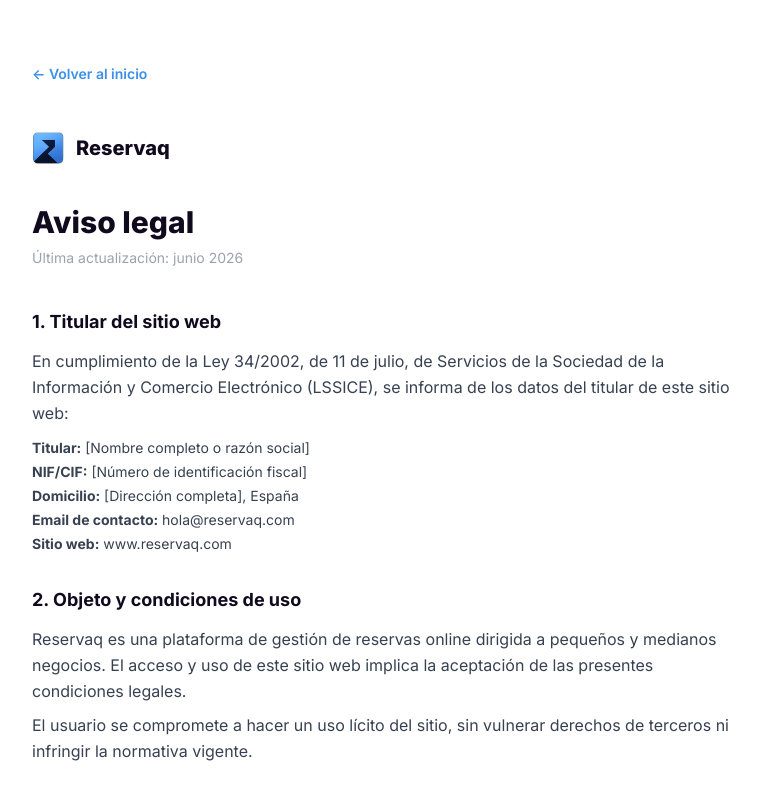
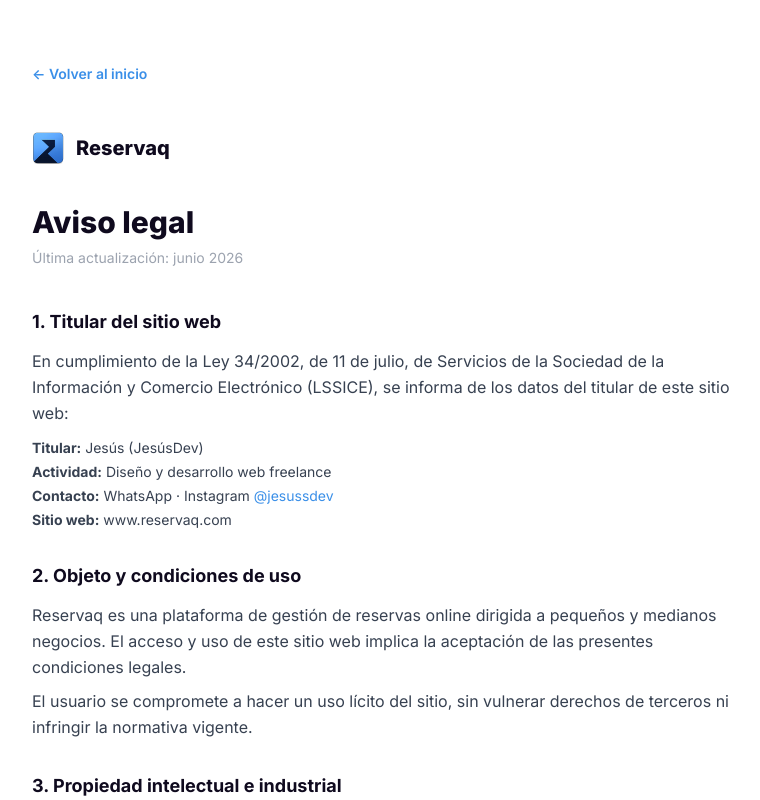
Before and after one commit to JESUS323DEV/reservaq-landing, a React (Vite) app: page /aviso-legal in a window 1280 px wide. Shown: the top 800 px of the page, without its empty margins (252-1012 px from the left). Built offline with nearby package versions, Linux system fonts and the light colour scheme.

Commit message:
feat: datos reales del titular en páginas legales

```diff
--- a/src/pages/AvisoLegal.jsx
+++ b/src/pages/AvisoLegal.jsx
@@ -23,10 +23,9 @@
             <h2 className="text-lg font-bold text-[#0F0A1E] mb-3">1. Titular del sitio web</h2>
             <p>En cumplimiento de la Ley 34/2002, de 11 de julio, de Servicios de la Sociedad de la Información y Comercio Electrónico (LSSICE), se informa de los datos del titular de este sitio web:</p>
             <ul className="mt-3 space-y-1 text-sm">
-              <li><strong>Titular:</strong> [Nombre completo o razón social]</li>
-              <li><strong>NIF/CIF:</strong> [Número de identificación fiscal]</li>
-              <li><strong>Domicilio:</strong> [Dirección completa], España</li>
-              <li><strong>Email de contacto:</strong> hola@reservaq.com</li>
+              <li><strong>Titular:</strong> Jesús (JesúsDev)</li>
+              <li><strong>Actividad:</strong> Diseño y desarrollo web freelance</li>
+              <li><strong>Contacto:</strong> WhatsApp · Instagram <a href="https://instagram.com/jesussdev" className="text-[#3a8fe8] hover:underline" target="_blank" rel="noreferrer">@jesussdev</a></li>
               <li><strong>Sitio web:</strong> www.reservaq.com</li>
             </ul>
           </section>
@@ -55,7 +54,7 @@
 
           <section>
             <h2 className="text-lg font-bold text-[#0F0A1E] mb-3">6. Contacto</h2>
-            <p>Para cualquier consulta relacionada con este aviso legal puedes escribirnos a <a href="mailto:hola@reservaq.com" className="text-[#3a8fe8] hover:underline">hola@reservaq.com</a>.</p>
+            <p>Para cualquier consulta relacionada con este aviso legal puedes contactar por WhatsApp o a través de Instagram <a href="https://instagram.com/jesussdev" className="text-[#3a8fe8] hover:underline" target="_blank" rel="noreferrer">@jesussdev</a>.</p>
           </section>
 
         </div>
--- a/src/pages/Privacidad.jsx
+++ b/src/pages/Privacidad.jsx
@@ -22,10 +22,9 @@
           <section>
             <h2 className="text-lg font-bold text-[#0F0A1E] mb-3">1. Responsable del tratamiento</h2>
             <ul className="space-y-1 text-sm">
-              <li><strong>Titular:</strong> [Nombre completo o razón social]</li>
-              <li><strong>NIF/CIF:</strong> [Número de identificación fiscal]</li>
-              <li><strong>Domicilio:</strong> [Dirección completa], España</li>
-              <li><strong>Email:</strong> hola@reservaq.com</li>
+              <li><strong>Titular:</strong> Jesús (JesúsDev)</li>
+              <li><strong>Actividad:</strong> Diseño y desarrollo web freelance</li>
+              <li><strong>Contacto:</strong> WhatsApp · Instagram <a href="https://instagram.com/jesussdev" className="text-[#3a8fe8] hover:underline" target="_blank" rel="noreferrer">@jesussdev</a></li>
             </ul>
           </section>
 
@@ -76,7 +75,7 @@
 
           <section>
             <h2 className="text-lg font-bold text-[#0F0A1E] mb-3">7. Derechos del usuario</h2>
-            <p>Puedes ejercer en cualquier momento los derechos de acceso, rectificación, supresión, portabilidad, limitación y oposición al tratamiento escribiendo a <a href="mailto:hola@reservaq.com" className="text-[#3a8fe8] hover:underline">hola@reservaq.com</a>, adjuntando copia de tu documento de identidad.</p>
+            <p>Puedes ejercer en cualquier momento los derechos de acceso, rectificación, supresión, portabilidad, limitación y oposición al tratamiento contactando por WhatsApp o a través de Instagram <a href="https://instagram.com/jesussdev" className="text-[#3a8fe8] hover:underline" target="_blank" rel="noreferrer">@jesussdev</a>.</p>
             <p className="mt-2">También tienes derecho a presentar una reclamación ante la Agencia Española de Protección de Datos (www.aepd.es).</p>
           </section>
 
```
